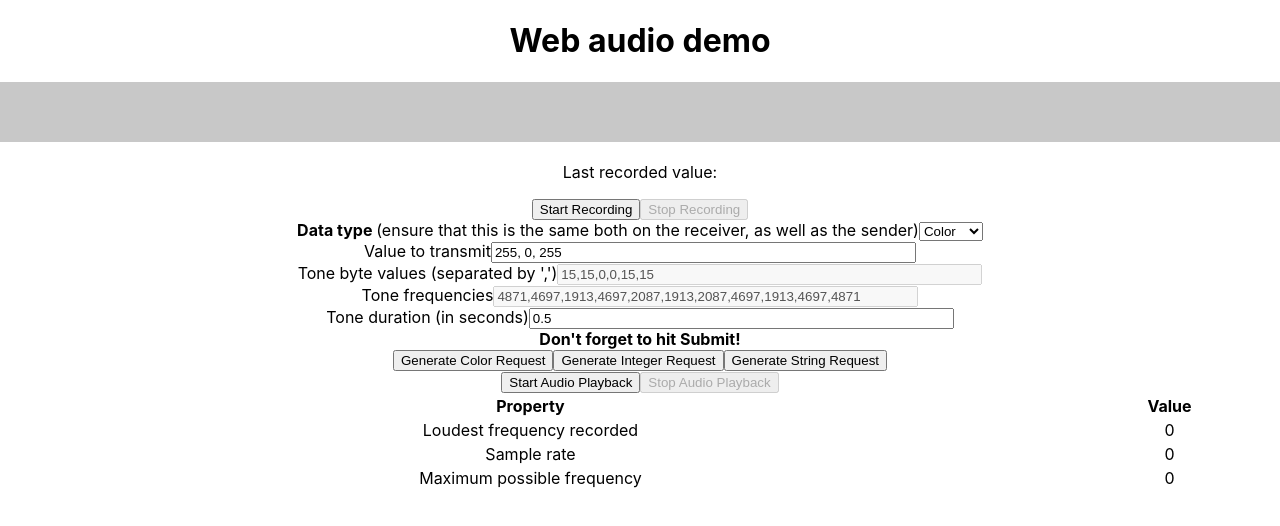
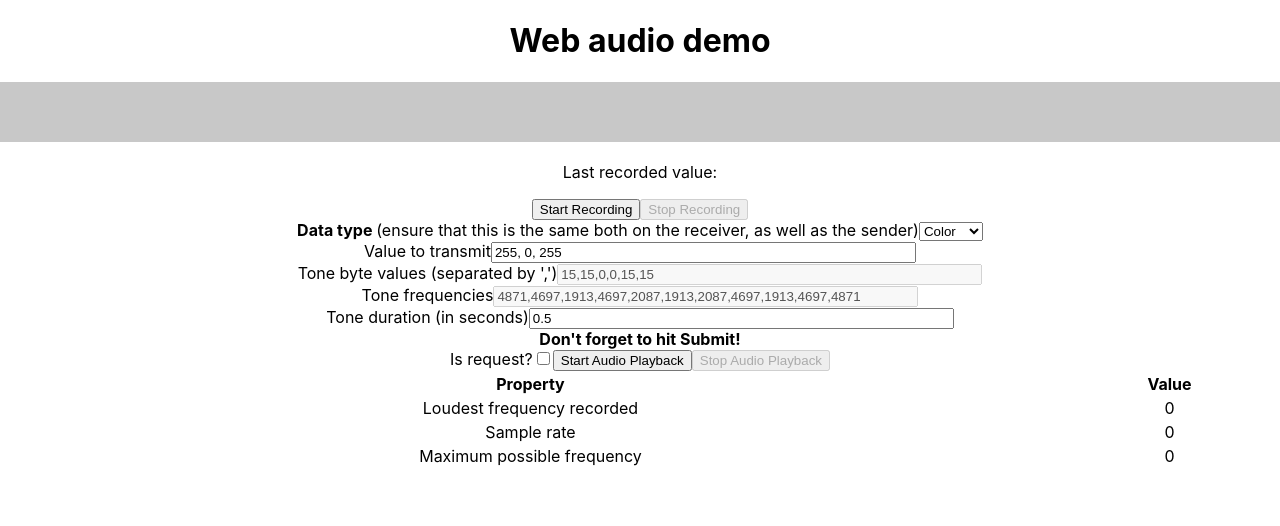
Before and after one commit to craciunBogdan/mc-prototype, a React (Create React App) app in the folder packages/webapp/: page /debug in a window 1280 px wide. Shown: the top 526 px of the page. Built offline with nearby package versions, Linux system fonts and the light colour scheme.

Commit message:
Add sendType to audio-transmitter

```diff
--- a/packages/webapp/src/components/common/audio-transmitter.js
+++ b/packages/webapp/src/components/common/audio-transmitter.js
@@ -1,4 +1,4 @@
-import { byteToFrequency, buildFrequencyArray, checkRequestType, colorToByteArray, intToByteArray, stringToByteArray, areSameFrequency, isRequestMarkTone, isResponseMarkTone, frequencyToByte, byteArrayToColor, byteArrayToInt, byteArrayToString, createOscillator, hexToRGBArray } from './audio-utils';
+import { byteToFrequency, buildFrequencyArray, checkRequestType, colorToByteArray, intToByteArray, stringToByteArray, areSameFrequency, isRequestMarkTone, isResponseMarkTone, frequencyToByte, byteArrayToColor, byteArrayToInt, byteArrayToString, createOscillator, hexToRGBArray, buildIntegerRequestArray, buildStringRequestArray, buildColorRequestArray } from './audio-utils';
 
 export default class AudioTransmitter {
     constructor() {
@@ -7,12 +7,14 @@ export default class AudioTransmitter {
         this.isPlayingBack = false;
         this.isRecording = false;
         this.oscillator = null;
+        this.recordedValues = [];
+        this.sendType = 'response';
+        this.timeOfRecording = 0;
+
         this.playbackValue = '255, 0, 255';
         this.playbackBytes = colorToByteArray([255, 0, 255]);
-        this.playbackFrequencies = buildFrequencyArray(this.playbackBytes, 'response'); // Hz
+        this.playbackFrequencies = this.buildFrequencyArray() // Hz
         this.playbackDuration = 0.5; // seconds
-        this.recordedValues = [];
-        this.timeOfRecording = 0;
 
         this.analyser = null;
         this.rawRecordedDataArray = [];
@@ -197,22 +199,39 @@ export default class AudioTransmitter {
                     this.playbackValue = rgb.join(',')
                 }
 
-                this.playbackBytes = colorToByteArray(this.playbackValue.split(',').map(s => parseInt(s)));
+                if (this.sendType === 'request') {
+                    this.playbackBytes = buildColorRequestArray();
+                } else {
+                    this.playbackBytes = colorToByteArray(this.playbackValue.split(',').map(s => parseInt(s)));
+                }
                 break;
             case 'integer':
-                this.playbackBytes = intToByteArray([parseInt(this.playbackValue)][0]);
+                if (this.sendType === 'request') {
+                    this.playbackBytes = buildIntegerRequestArray();
+                } else {
+                    this.playbackBytes = intToByteArray([parseInt(this.playbackValue)][0])
+                }
                 break;
             case 'string':
-                this.playbackBytes = stringToByteArray(this.playbackValue);
+                if (this.sendType === 'request') {
+                    this.playbackBytes = buildStringRequestArray();
+                } else {
+                    this.playbackBytes = stringToByteArray(this.playbackValue);
+                }
                 break;
             default:
                 console.error("Undefined data type provide: " + this.dataType);
         }
 
         this.playbackDuration = parseFloat(this.playbackDuration);
-        this.playbackFrequencies = buildFrequencyArray(this.playbackBytes, 'response');
+        this.playbackFrequencies = this.buildFrequencyArray();
 
         // TODO log debug??
+    }
+
+    updateSendType = (newSendType) => {
+        this.sendType = newSendType;
+        this.refreshValues();
     }
 
     updateDataType = (newDataType) => {
@@ -233,6 +252,10 @@ export default class AudioTransmitter {
     // ===== PRIVATE METHODS (that can be still accessed from the outside but eh)
     // Function that receives the recording and generates the frequencies it finds and
     // how long they were recorded for.
+    buildFrequencyArray = () => {
+        return buildFrequencyArray(this.playbackBytes, this.sendType);
+    }
+
     processRecording = (recValues, realSampleRate) => {
         var recordingMap = new Map();
         var counter = 1;
--- a/packages/webapp/src/components/debug/Debug.js
+++ b/packages/webapp/src/components/debug/Debug.js
@@ -40,36 +40,6 @@ export default class Debug extends Component {
 
   updateAudioTransmitter = (audioTransmitter) => {
     this.setState({ audioTransmitter });
-  }
-
-  onGenerateColorRequest = () => {
-    const playbackBytes = buildColorRequestArray();
-
-    this.setState({
-      playbackBytes,
-      playbackFrequencies: buildFrequencyArray(playbackBytes, 'request'),
-      dataType: 'color'
-    });
-  }
-
-  onGenerateIntegerRequest = () => {
-    const playbackBytes = buildIntegerRequestArray();
-
-    this.setState({
-      playbackBytes,
-      playbackFrequencies: buildFrequencyArray(playbackBytes, 'request'),
-      dataType: 'integer'
-    });
-  }
-
-  onGenerateStringRequest = () => {
-    const playbackBytes = buildStringRequestArray();
-
-    this.setState({
-      playbackBytes,
-      playbackFrequencies: buildFrequencyArray(playbackBytes, 'request'),
-      dataType: 'string'
-    });
   }
 
   // Start audio playback button function
@@ -195,6 +165,18 @@ export default class Debug extends Component {
     this.updateAudioTransmitter(audioTransmitter);
   }
 
+  onSendTypeCheckBoxChanged = () => {
+    const { audioTransmitter } = this.state;
+
+    if (audioTransmitter.sendType === 'response') {
+      audioTransmitter.updateSendType('request');
+    } else {
+      audioTransmitter.updateSendType('response');
+    }
+
+    this.updateAudioTransmitter(audioTransmitter);
+  }
+
   render = () => {
     const { audioTransmitter, lastRecordedValue } = this.state;
 
@@ -240,9 +222,15 @@ export default class Debug extends Component {
           <label><b>Don't forget to hit Submit!</b></label><br></br>
         </form>
 
-        <button type="button" onClick={this.onGenerateColorRequest}>Generate Color Request</button>
-        <button type="button" onClick={this.onGenerateIntegerRequest}>Generate Integer Request</button>
-        <button type="button" onClick={this.onGenerateStringRequest}>Generate String Request</button><br></br>
+        <label>
+          Is request?
+          <input
+            name="isRequest"
+            type="checkbox"
+            checked={audioTransmitter.sendType !== 'response'}
+            onChange={this.onSendTypeCheckBoxChanged} />
+        </label>
+
 
         <button type="button" onClick={this.onStartAudio} disabled={audioTransmitter.isPlayingBack}>Start Audio Playback</button>
 
```
